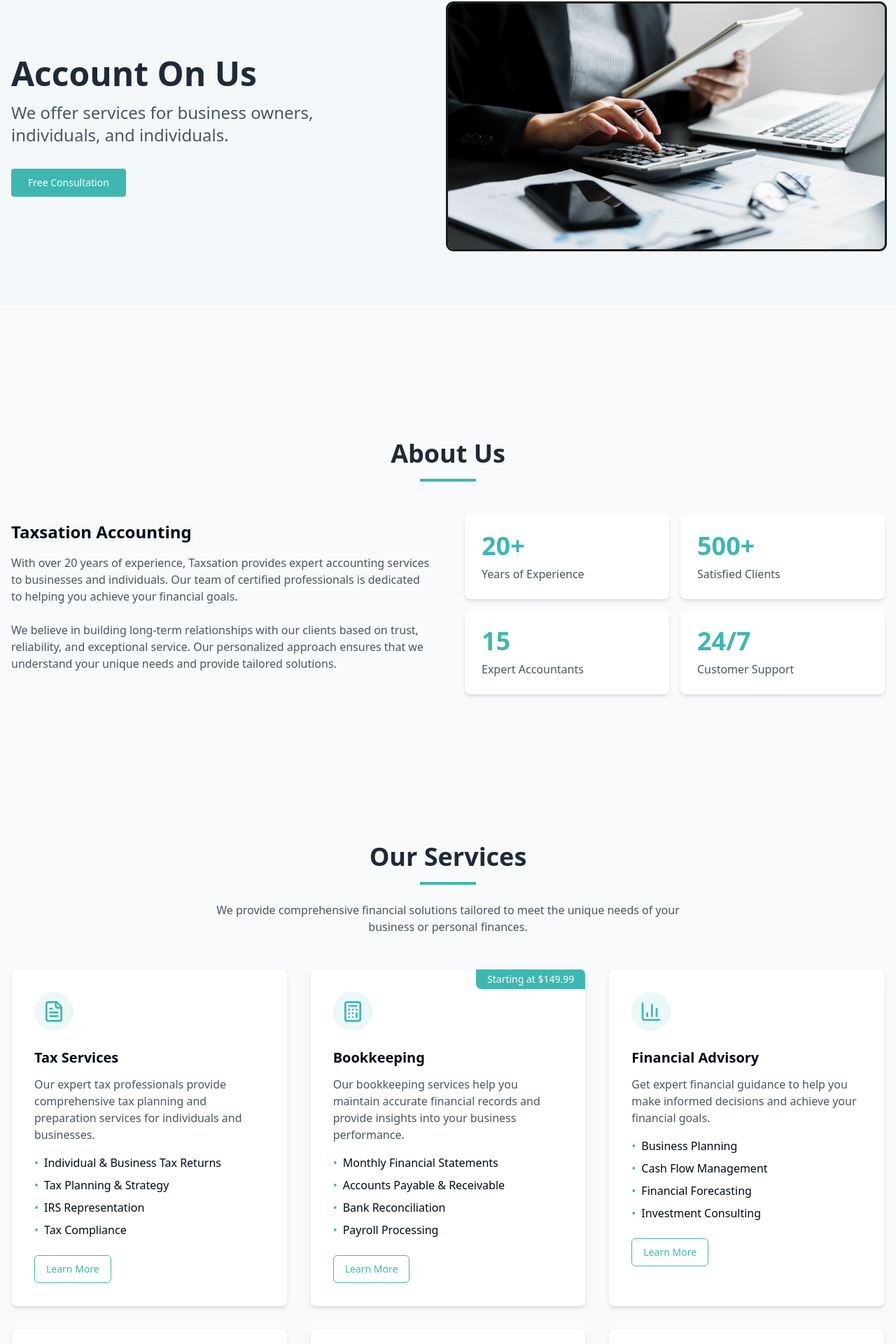
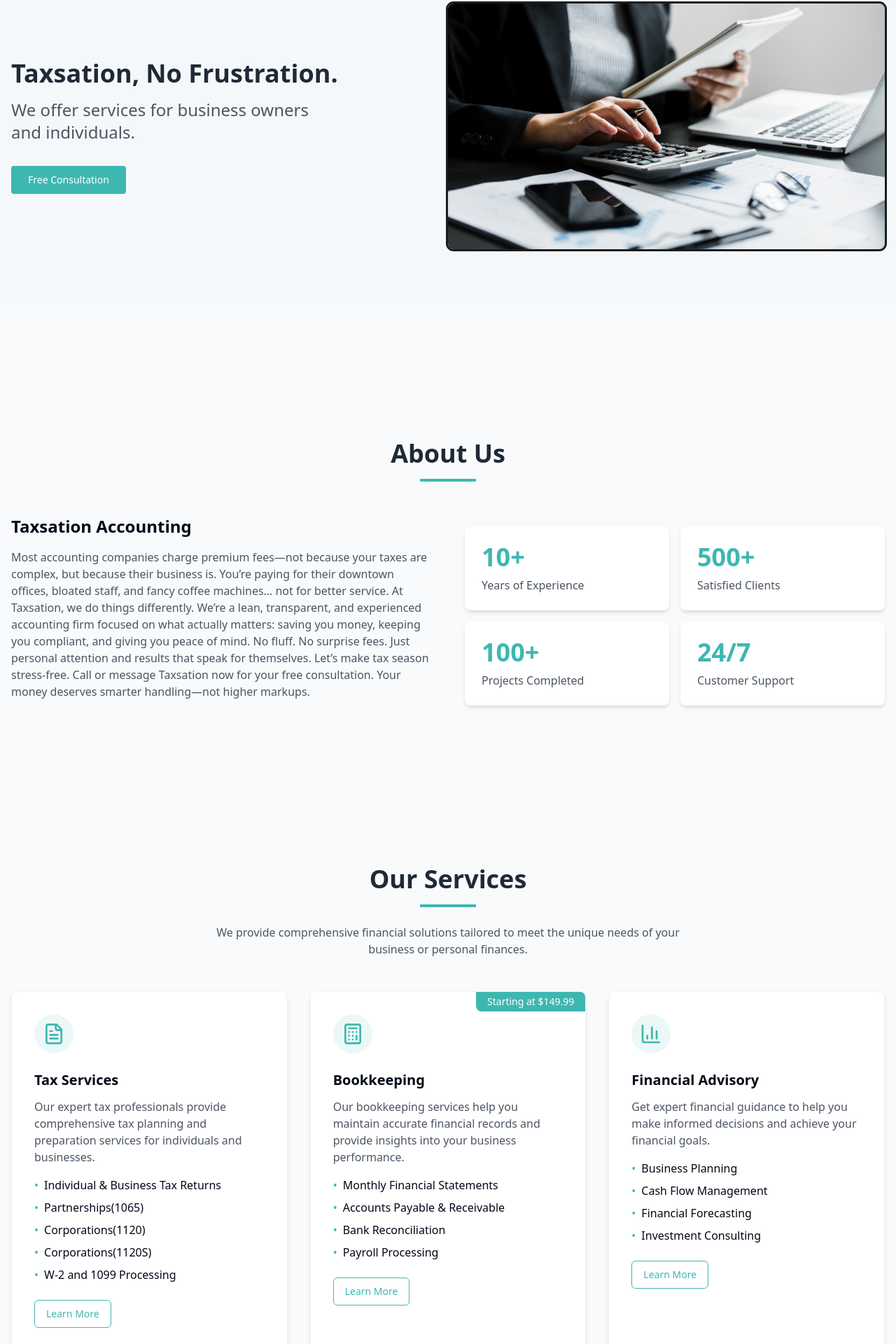
Before and after one commit to HamCraft/accounting-website, a Next.js app: page / in a window 1280 px wide. Shown: the part 215-2135 px from the top of the page at 70% size. Built offline with nearby package versions, Linux system fonts and the light colour scheme.

Commit message:
website done

```diff
--- a/src/app/page.tsx
+++ b/src/app/page.tsx
@@ -11,7 +11,7 @@ export default function Home() {
     <main className="min-h-screen  flex flex-col">
       <div className="bg-[#f5f8fa] py-2 px-4 flex justify-end items-center ">
         <div className="max-w-7xl w-full mx-auto flex justify-end items-center">
-          <div className="text-1xl font-semibold">Call Us: (400)856-4500</div>
+          <div className="text-1xl font-semibold">Call Us: +19728858655</div>
         </div>
       </div>
 
--- a/src/components/about-section.tsx
+++ b/src/components/about-section.tsx
@@ -13,21 +13,28 @@ export default function AboutSection() {
           <div>
             <h3 className="text-2xl font-semibold mb-4">Taxsation Accounting</h3>
             <p className="text-gray-600 mb-6">
-              With over 20 years of experience, Taxsation provides expert accounting services to businesses
-              and individuals. Our team of certified professionals is dedicated to helping you achieve your financial
-              goals.
+              Most accounting companies charge premium fees—not because your taxes are complex, but because their business is.
+
+              You’re paying for their downtown offices, bloated staff, and fancy coffee machines… not for better service.
+
+              At Taxsation, we do things differently.
+
+              We’re a lean, transparent, and experienced accounting firm focused on what actually matters: saving you money, keeping you compliant, and giving you peace of mind.
+
+              No fluff. No surprise fees. Just personal attention and results that speak for themselves.
+
+              Let’s make tax season stress-free.
+              Call or message Taxsation now for your free consultation.
+
+              Your money deserves smarter handling—not higher markups.
             </p>
-            <p className="text-gray-600 mb-6">
-              We believe in building long-term relationships with our clients based on trust, reliability, and
-              exceptional service. Our personalized approach ensures that we understand your unique needs and provide
-              tailored solutions.
-            </p>
+
             {/* <Button className="bg-[#3EB7B1] hover:bg-[#35a19c] text-white">Learn More</Button> */}
           </div>
 
           <div className="grid grid-cols-2 gap-4">
             <div className="bg-white p-6 rounded-lg shadow-md">
-              <div className="text-[#3EB7B1] text-4xl font-bold mb-2">20+</div>
+              <div className="text-[#3EB7B1] text-4xl font-bold mb-2">10+</div>
               <p className="text-gray-600">Years of Experience</p>
             </div>
             <div className="bg-white p-6 rounded-lg shadow-md">
@@ -35,8 +42,8 @@ export default function AboutSection() {
               <p className="text-gray-600">Satisfied Clients</p>
             </div>
             <div className="bg-white p-6 rounded-lg shadow-md">
-              <div className="text-[#3EB7B1] text-4xl font-bold mb-2">15</div>
-              <p className="text-gray-600">Expert Accountants</p>
+              <div className="text-[#3EB7B1] text-4xl font-bold mb-2">100+</div>
+              <p className="text-gray-600">Projects Completed</p>
             </div>
             <div className="bg-white p-6 rounded-lg shadow-md">
               <div className="text-[#3EB7B1] text-4xl font-bold mb-2">24/7</div>
--- a/src/components/footer.tsx
+++ b/src/components/footer.tsx
@@ -13,7 +13,7 @@ export default function Footer() {
               Professional accounting services for businesses and individuals. We provide expert financial guidance and
               personalized solutions.
             </p>
-            <div className="flex space-x-4">
+            {/* <div className="flex space-x-4">
               <Link
                 href="https://facebook.com"
                 target="_blank"
@@ -50,7 +50,7 @@ export default function Footer() {
               >
                 <Linkedin size={20} />
               </Link>
-            </div>
+            </div> */}
           </div>
 
           <div>
@@ -88,26 +88,26 @@ export default function Footer() {
               </div>
               <div className="flex items-start">
                 <Phone className="mr-3 h-5 w-5 flex-shrink-0" />
-                <span>(400) 856-4500</span>
+                <span>+19728858655</span>
               </div>
               <div className="flex items-start">
                 <Mail className="mr-3 h-5 w-5 flex-shrink-0" />
-                <span>info@churchillsullivan.com</span>
+                <span>info@Taxsation.com</span>
               </div>
             </div>
           </div>
         </div>
 
-        <div className="pt-8 border-t border-white/20 text-center md:text-left md:flex md:justify-between md:items-center">
+        <div className="pt-8 border-t border-white/20 text-center md:text-left md:flex md:justify-center md:items-center">
           <p>© {new Date().getFullYear()} Taxsation. All rights reserved.</p>
-          <div className="mt-4 md:mt-0">
+          {/* <div className="mt-4 md:mt-0">
             <Link href="/privacy" className="hover:underline mr-4">
               Privacy Policy
             </Link>
             <Link href="/terms" className="hover:underline">
               Terms of Service
             </Link>
-          </div>
+          </div> */}
         </div>
       </div>
     </footer>
--- a/src/components/hero-section.tsx
+++ b/src/components/hero-section.tsx
@@ -8,9 +8,9 @@ export default function HeroSection() {
     <section className="flex-1 bg-[#f5f8fa]">
       <div className="max-w-7xl mx-auto px-4 py-12 md:py-20 flex flex-col md:flex-row items-center">
         <div className="md:w-1/2 mb-8 md:mb-0">
-          <h1 className="text-4xl md:text-5xl font-bold text-gray-800 mb-4">Account On Us</h1>
+          <h1 className="text-4xl md:text-4xl font-bold text-gray-800 mb-4">Taxsation, No Frustration.</h1>
           <p className="text-gray-600 mb-8 max-w-md text-2xl">
-            We offer services for business owners, individuals, and individuals.
+            We offer services for business owners and individuals.
           </p>
           <Link href="#contact"><Button className="bg-[#3EB7B1] hover:bg-[#35a19c] text-white px-6 py-2 rounded">Free Consultation</Button>
           </Link>
--- a/src/components/services-section.tsx
+++ b/src/components/services-section.tsx
@@ -1,5 +1,6 @@
 import { Calculator, FileText, BarChart3, PieChart, Receipt, TrendingUp } from "lucide-react"
 import { Button } from "@/components/ui/button"
+import Link from "next/link"
 
 export default function ServicesSection() {
   return (
@@ -32,23 +33,29 @@ export default function ServicesSection() {
               </li>
               <li className="flex items-start">
                 <span className="text-[#3EB7B1] mr-2">•</span>
-                <span>Tax Planning & Strategy</span>
+                <span>Partnerships(1065)</span>
               </li>
               <li className="flex items-start">
                 <span className="text-[#3EB7B1] mr-2">•</span>
-                <span>IRS Representation</span>
+                <span>Corporations(1120)</span>
               </li>
               <li className="flex items-start">
                 <span className="text-[#3EB7B1] mr-2">•</span>
-                <span>Tax Compliance</span>
+                <span>Corporations(1120S)</span>
+              </li>
+              <li className="flex items-start">
+                <span className="text-[#3EB7B1] mr-2">•</span>
+                <span>W-2 and 1099 Processing</span>
               </li>
             </ul>
+            <Link href="#contact">
             <Button
               variant="outline"
               className="border-[#3EB7B1] text-[#3EB7B1] hover:bg-[#3EB7B1] hover:text-white transition-colors duration-300"
             >
               Learn More
             </Button>
+            </Link>
           </div>
 
           {/* Bookkeeping Services */}
@@ -82,12 +89,14 @@ export default function ServicesSection() {
                 <span>Payroll Processing</span>
               </li>
             </ul>
+            <Link href="#contact">
             <Button
               variant="outline"
               className="border-[#3EB7B1] text-[#3EB7B1] hover:bg-[#3EB7B1] hover:text-white transition-colors duration-300"
             >
               Learn More
             </Button>
+            </Link>
           </div>
 
           {/* Financial Advisory */}
@@ -117,12 +126,14 @@ export default function ServicesSection() {
                 <span>Investment Consulting</span>
               </li>
             </ul>
+           <Link href="#contact">
             <Button
               variant="outline"
               className="border-[#3EB7B1] text-[#3EB7B1] hover:bg-[#3EB7B1] hover:text-white transition-colors duration-300"
             >
               Learn More
             </Button>
+            </Link>
           </div>
 
           {/* Business Consulting */}
@@ -152,16 +163,18 @@ export default function ServicesSection() {
                 <span>Growth Planning</span>
               </li>
             </ul>
+           <Link href="#contact">
             <Button
               variant="outline"
               className="border-[#3EB7B1] text-[#3EB7B1] hover:bg-[#3EB7B1] hover:text-white transition-colors duration-300"
             >
               Learn More
             </Button>
+            </Link>
           </div>
 
           {/* Audit & Assurance */}
-          <div className="bg-white rounded-lg p-8 shadow-md hover:shadow-xl border border-gray-100 transition-all duration-300 hover:translate-y-[-5px] hover:border-[#3EB7B1]/30">
+          {/* <div className="bg-white rounded-lg p-8 shadow-md hover:shadow-xl border border-gray-100 transition-all duration-300 hover:translate-y-[-5px] hover:border-[#3EB7B1]/30">
             <div className="bg-[#3EB7B1]/10 p-3 rounded-full w-fit mb-6">
               <PieChart className="h-8 w-8 text-[#3EB7B1]" />
             </div>
@@ -187,13 +200,15 @@ export default function ServicesSection() {
                 <span>Fraud Investigation</span>
               </li>
             </ul>
+            <Link href="#contact">
             <Button
               variant="outline"
               className="border-[#3EB7B1] text-[#3EB7B1] hover:bg-[#3EB7B1] hover:text-white transition-colors duration-300"
             >
               Learn More
             </Button>
-          </div>
+            </Link>
+          </div> */}
 
           {/* Payroll Services */}
           <div className="bg-white rounded-lg p-8 shadow-md hover:shadow-xl border border-gray-100 transition-all duration-300 hover:translate-y-[-5px] hover:border-[#3EB7B1]/30">
@@ -222,12 +237,14 @@ export default function ServicesSection() {
                 <span>Time & Attendance</span>
               </li>
             </ul>
+           <Link href="#contact">
             <Button
               variant="outline"
               className="border-[#3EB7B1] text-[#3EB7B1] hover:bg-[#3EB7B1] hover:text-white transition-colors duration-300"
             >
               Learn More
             </Button>
+            </Link>
           </div>
         </div>
       </div>
```
Also changed, not shown: src/components/contact-section.tsx (+7 -7 lines).
